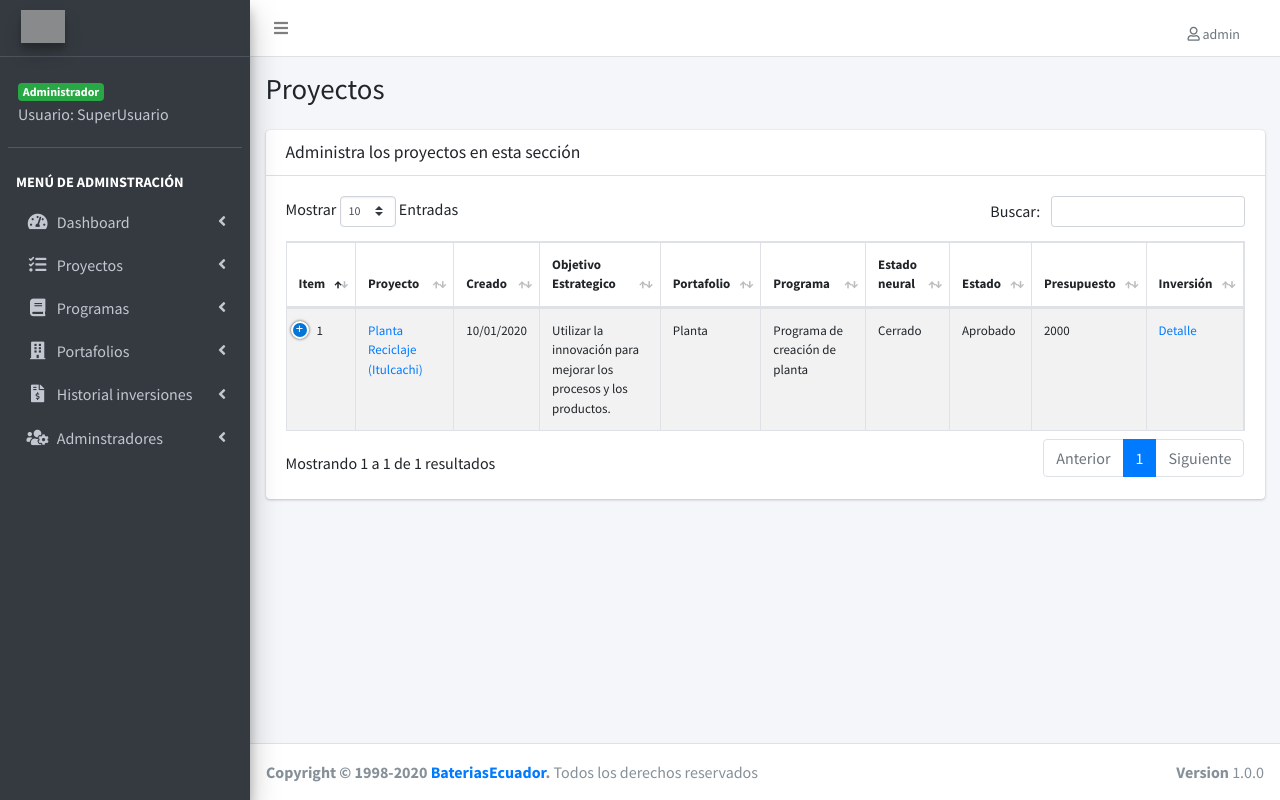
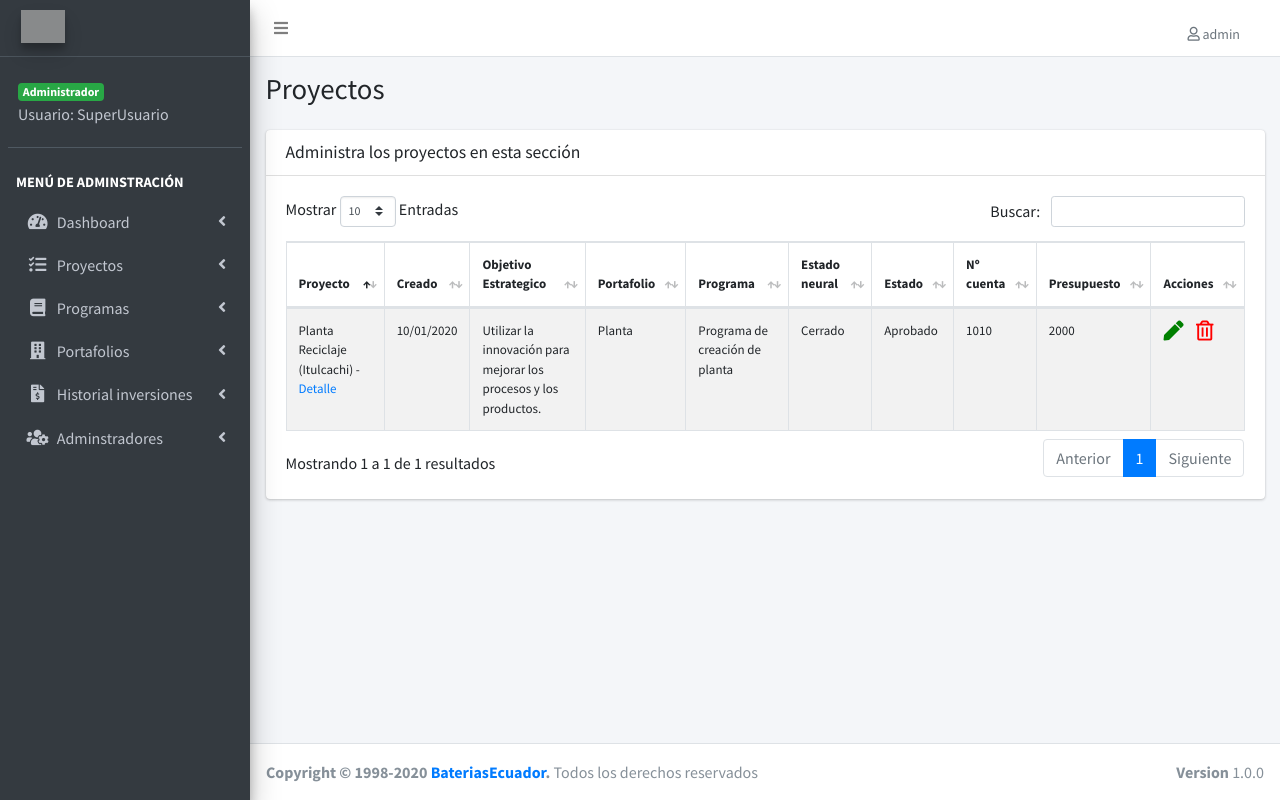
Before and after one commit to dscumbajin/AdminProyect, a PHP site: page /lista-proyecto.php in a window 1280 px wide. Run offline with PHP 8.4, Linux system fonts and the light colour scheme; a user stored in the database is signed in; data comes from the database, SQL or seed files in the repository; some libraries are stand-ins or nearby versions; grey boxes are pictures that could not be loaded.

Commit message:
listado -propyectos

```diff
--- a/editar-proyecto.php
+++ b/editar-proyecto.php
@@ -232,7 +232,7 @@ include_once('templates/navegacion.php');
                   <input type="hidden" name="registro" value="actualizar">
                   <input type="hidden" name="id_registro" value="<?php echo $id ?>">
                   <input type="hidden" name="url_documento" value="<?php echo $proyecto['url_documento']; ?>">
-                  <button type="submit" class="btn btn-dark float-right">Guardar</button>
+                  <button type="submit" class="btn btn-dark float-right" >Guardar</button>
                 </div>
                 <!-- /.card-footer -->
               </form>
--- a/funciones/sesiones.php
+++ b/funciones/sesiones.php
@@ -40,7 +40,7 @@ function getPresupuesto($proyecto_id){
   }
 
 function getTotalByEstadoId($id){
-  $sql = " SELECT proyectos.proyecto_id, inicio, detalle, objetivo_estrategico, presupuesto_inicial, estado_neural, estado, area, descripcion, SUM(presupuesto) AS total ";
+  $sql = " SELECT proyectos.proyecto_id,cuenta, inicio, detalle, objetivo_estrategico, presupuesto_inicial, estado_neural, estado, area, descripcion, SUM(presupuesto) AS total ";
   $sql .= " FROM proyectos ";
   $sql .= " JOIN estados ON estados.estado_id = proyectos.estado_id ";
   $sql .= " JOIN programas ON programas.programa_id=proyectos.programa_id  ";
--- a/js/app.js
+++ b/js/app.js
@@ -237,8 +237,8 @@ $(function() {
         var value_without_space = $.trim(estado);
 
 
-        console.log(value_without_space);
-        console.log(tipo);
+        /*         console.log(value_without_space);
+                console.log(tipo); */
         if (value_without_space == 'Análisis' || value_without_space == 'Entrega') {
             /*  console.log('esconder div'); */
             $('#cuenta-div').hide();
@@ -246,11 +246,19 @@ $(function() {
             $('#cuenta-div').show();
 
             var tipo = $('#crear_registro').text();
-            if(tipo == "Añadir"){
+            var input_cuenta = $('#cuenta').val();
+
+            if (tipo == "Añadir") {
                 console.log(tipo);
                 $('#cuenta').val('');
-            }else{
-                $('#cuenta').attr('disabled','disabled');
+            } else if (input_cuenta == 0) {
+
+                console.log(input_cuenta);
+                $('#cuenta').val('');
+                $('#cuenta').removeAttr('disabled');
+
+            } else {
+                $('#cuenta').attr('disabled', 'disabled');
             }
 
         }
--- a/lista-proyecto.php
+++ b/lista-proyecto.php
@@ -36,8 +36,6 @@ include_once('templates/navegacion.php');
               <table id="registros" class="table table-bordered table-striped">
                 <thead>
                   <tr>
-
-                    <th>Item</th>
                     <th>Proyecto</th>
                     <th>Creado</th>
                     <th>Objetivo Estrategico</th>
@@ -45,15 +43,15 @@ include_once('templates/navegacion.php');
                     <th>Programa</th>
                     <th>Estado neural</th>
                     <th>Estado</th>
+                    <th>Nº cuenta </th>
                     <th>Presupuesto</th>
-                    <th>Inversión</th>
                     <th>Acciones</th>
                   </tr>
                 </thead>
                 <tbody>
                   <?php
                   try {
-                    $sql = "SELECT proyecto_id,inicio, detalle, objetivo_estrategico, presupuesto_inicial, estado_neural, estado, area, descripcion ";
+                    $sql = "SELECT proyecto_id,inicio,cuenta, detalle, objetivo_estrategico, presupuesto_inicial, estado_neural, estado, area, descripcion ";
                     $sql .= " FROM proyectos ";
                     $sql .= " INNER JOIN portafolios ";
                     $sql .= " ON proyectos.portafolio_id = portafolios.portafolio_id ";
@@ -69,8 +67,12 @@ include_once('templates/navegacion.php');
                   }
                   while ($proyecto = $resultado->fetch_assoc()) { ?>
                     <tr>
-                      <td><?php echo $proyecto['proyecto_id']; ?></td>
-                      <td><a href="detalle-proyecto.php?id=<?php echo $proyecto['proyecto_id']; ?>"><?php echo $proyecto['detalle']; ?></a></td>
+
+                    <td>
+                    <?php echo $proyecto['detalle']; ?> -
+                    <a class="float-rigth" href="detalle-proyecto.php?id=<?php echo $proyecto['proyecto_id']; ?>"> Detalle </a>
+                    </td>
+
                       <td><?php
                           $dt = new DateTime($proyecto['inicio']);
                           echo $dt->format('d/m/Y'); ?></td>
@@ -79,9 +81,12 @@ include_once('templates/navegacion.php');
                       <td><?php echo $proyecto['descripcion']; ?></td>
                       <td><?php echo $proyecto['estado_neural']; ?></td>
                       <td><?php echo $proyecto['estado']; ?></td>
+                      <td><?php if ($proyecto['cuenta'] !== '0'){
+                         echo $proyecto['cuenta'];
+                      }else{
+                        echo "Asignar cuenta";
+                      }?></td>
                       <td><?php echo $proyecto['presupuesto_inicial']; ?></td>
-                      <td><a href="detalle-proyecto.php?id=<?php echo $proyecto['proyecto_id']; ?>"> Detalle </a></td>
-
                       <td>
                         <?php if ($_SESSION['nivel'] == 1) : ?>
                           <a href="editar-proyecto.php?id=<?php echo $proyecto['proyecto_id']; ?>">
```
Also changed, not shown: lista-proyecto-estado.php (+7 -4 lines).
